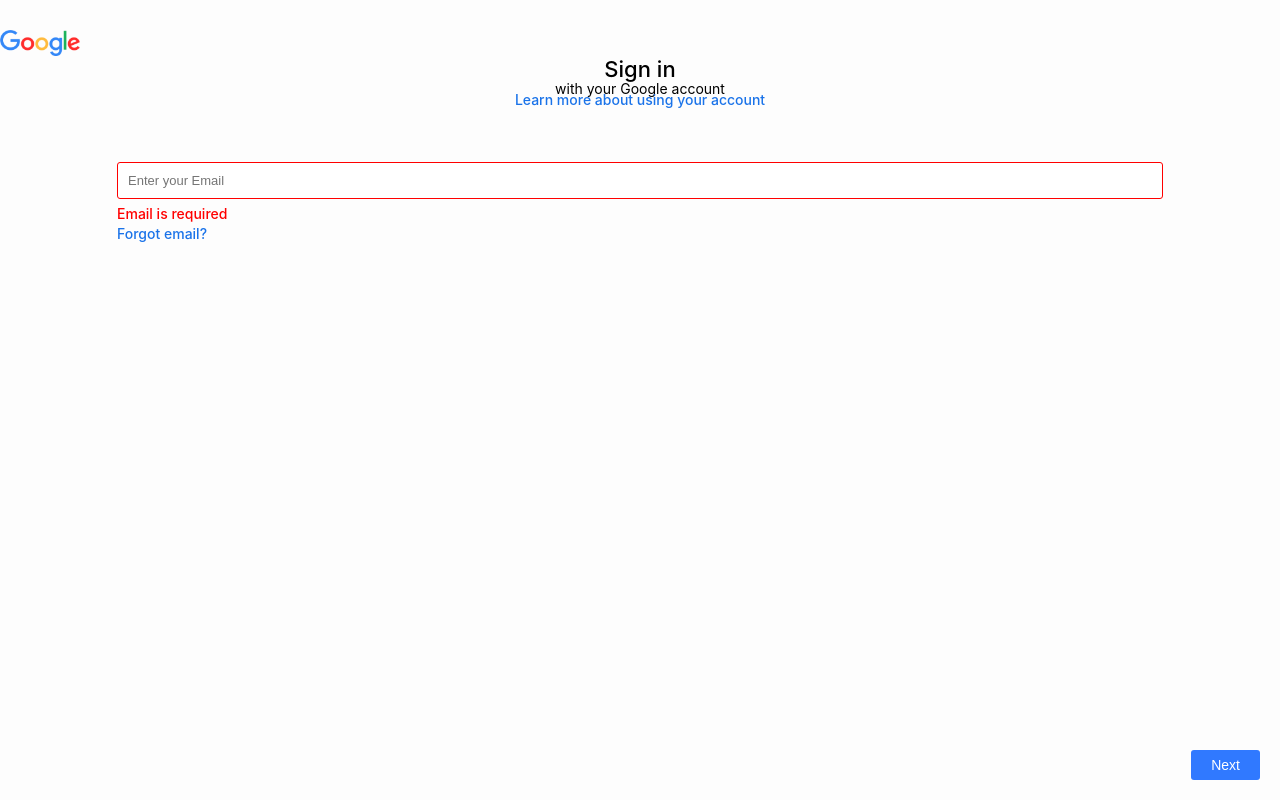
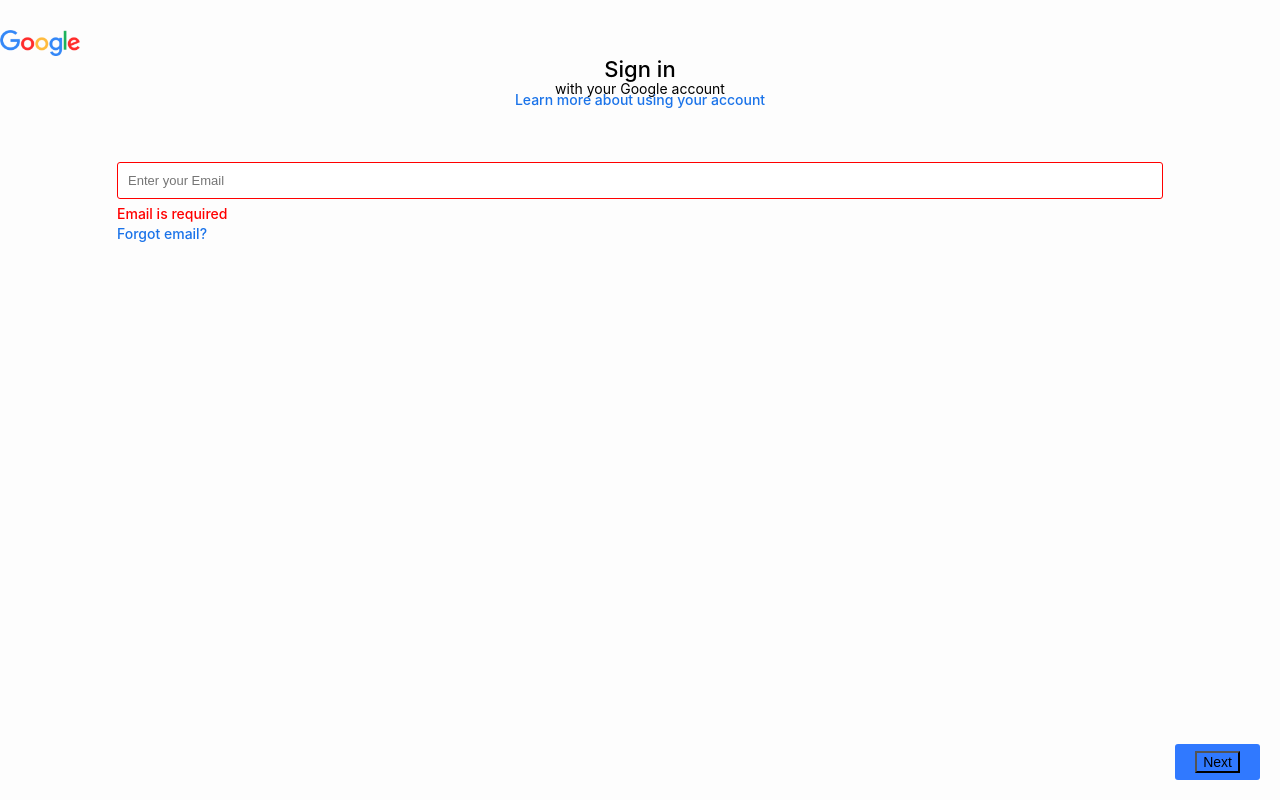
Before and after one commit to henry1234-net/test, a React (Create React App) app: page / in a window 1280 px wide. Built offline with nearby package versions, Linux system fonts and the light colour scheme.

Commit message:
button review

```diff
--- a/src/Components/LoginSignup/LoginSignUp.css
+++ b/src/Components/LoginSignup/LoginSignUp.css
@@ -125,7 +125,7 @@
     justify-content: center;
 }
 
-.submitContainer .button{
+.submitContainer{
     position: absolute;
     bottom: 0;
     right: 0;
@@ -138,6 +138,9 @@
     transition: .2s ease;
 }
 
+.button{
+    background: #3079ff;
+}
 .submitContainer .button:hover{
     cursor: pointer;
 }
```
